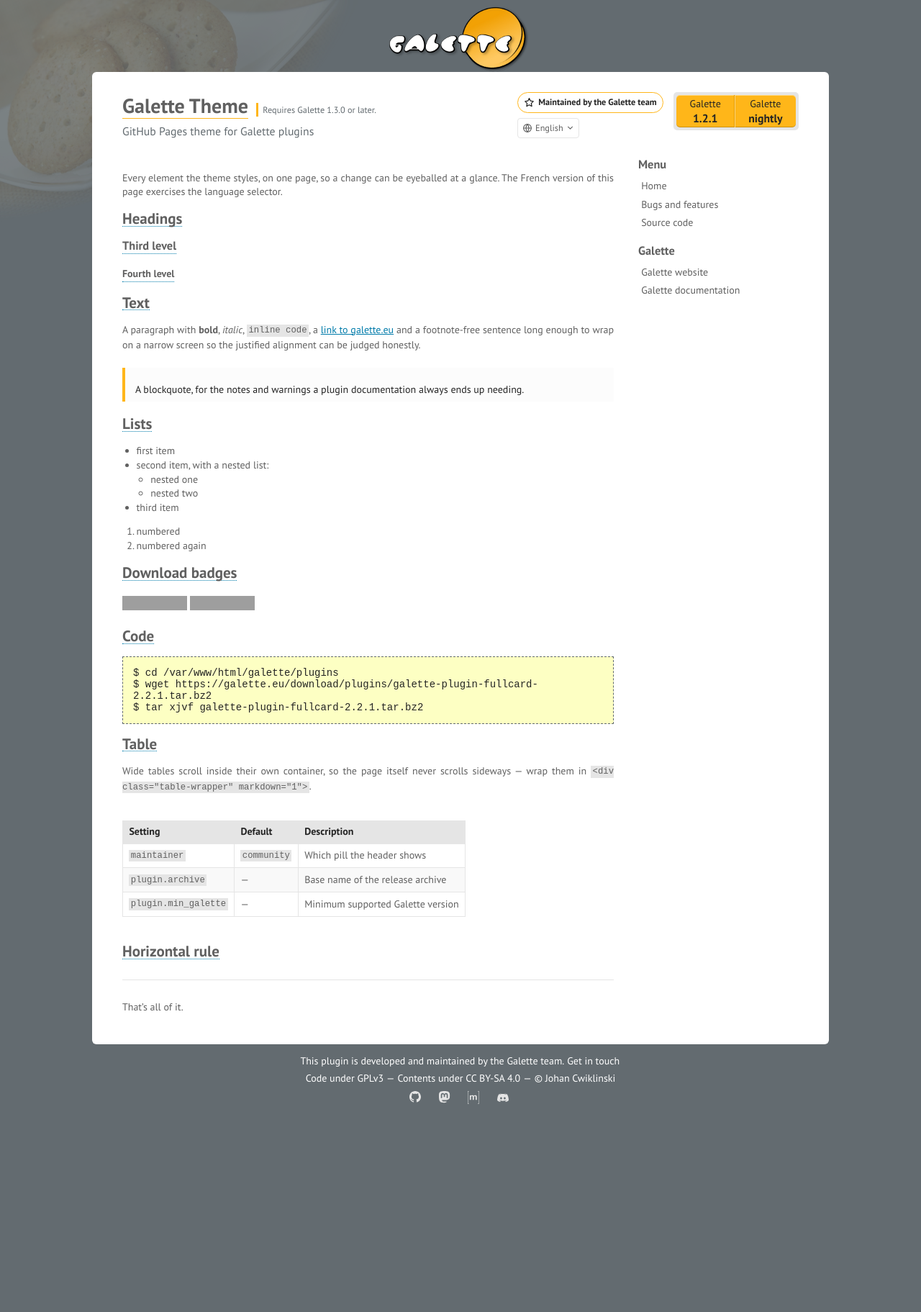
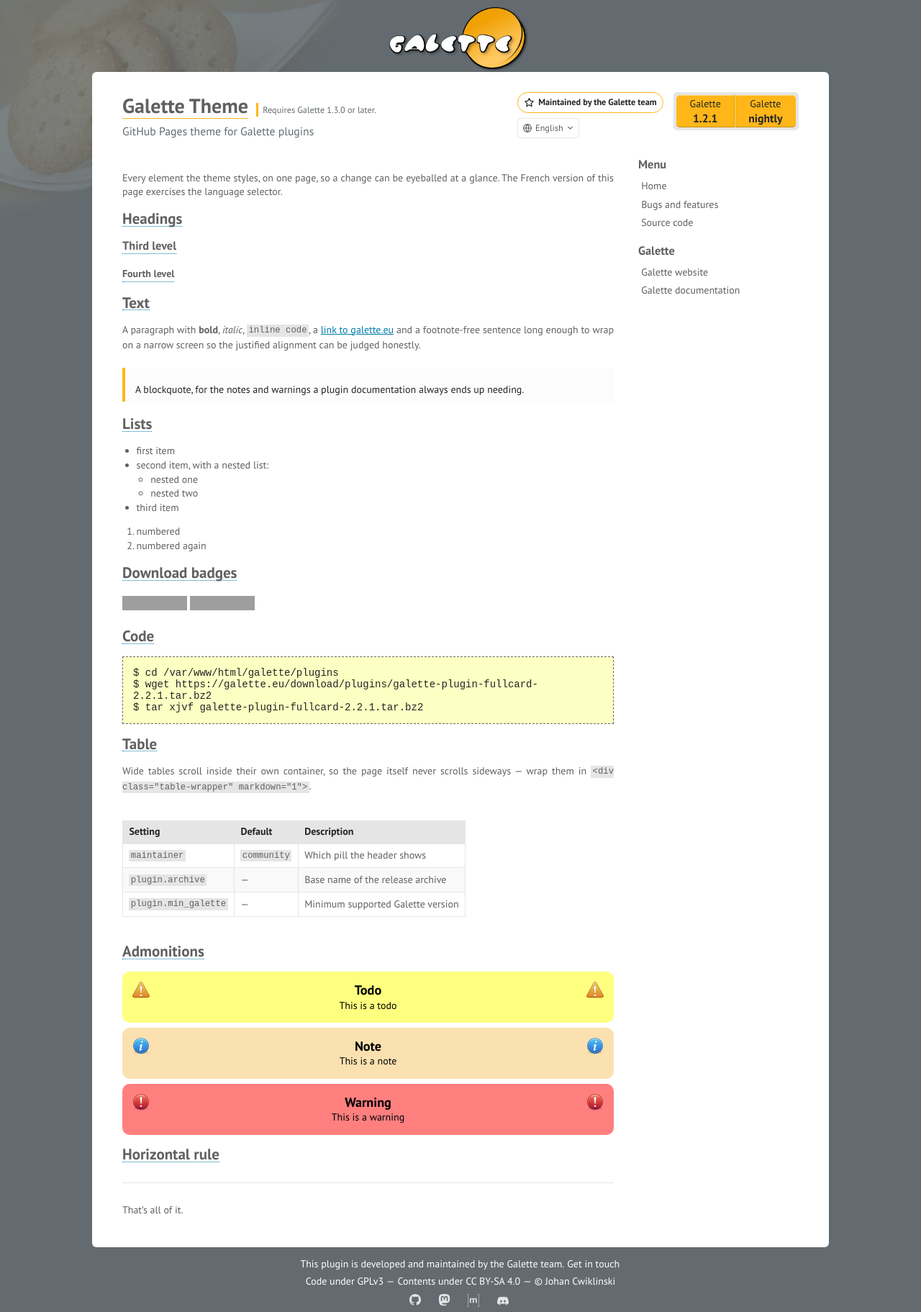
Before and after one commit to gagnieray/galette-theme-ghpages, a Jekyll site: the page built from demo.md, in a window 1280 px wide. Shown: the whole page at 72% size. Built offline with Jekyll 4.4.1, drawn with Linux system fonts in a browser that asks for light colours; before the commit the page ends 1541 px from its top, so only the background shows below that; grey boxes are pictures that could not be loaded.

Commit message:
Add admonitions

```diff
--- /dev/null
+++ b/_includes/alert.html
@@ -0,0 +1,4 @@
+<div class="admonition admonition-{{ include.type }}">
+    <p class="admonition-title">{{ include.type | capitalize }}</p>
+    <p>{{ include.content }}</p>
+</div>
--- a/_sass/galette.scss
+++ b/_sass/galette.scss
@@ -23,6 +23,7 @@
 @import "galette/base";
 @import "galette/layout";
 @import "galette/mobilemenu";
+@import "galette/alerts";
 
 // Fonts are resolved relatively to the compiled stylesheet, so the theme works
 // under any `baseurl` (`/plugin-fullcard` on project pages, `/` elsewhere).
--- /dev/null
+++ b/_sass/galette/_alerts.scss
@@ -0,0 +1,48 @@
+.admonition {
+    padding: 1em;
+    margin: .5em auto;
+    border-radius: 10px;
+    color: #000;
+}
+
+.admonition::after {
+    display: unset;
+    content: unset;
+}
+
+.admonition-todo {
+    background-color: rgba(255,255,0,0.5);
+}
+
+.admonition-note {
+    background-color: rgba(248, 195, 99, 0.5);
+}
+
+.admonition-warning {
+    background-color: rgba(255,0,0,0.5);
+}
+
+section#content .admonition p {
+    margin: 0;
+    text-align: center;
+}
+
+.admonition-title {
+    background-position: left top, right top;
+    background-repeat: no-repeat;
+    padding: .1em 0;
+    font-size: 1.3em;
+    font-weight: bold;
+
+    .admonition-todo & {
+        background-image: url('#{$assets-path}/images/todo.png'), url('#{$assets-path}/images/todo.png');
+    }
+
+    .admonition-note & {
+        background-image: url('#{$assets-path}/images/info.png'), url('#{$assets-path}/images/info.png');
+    }
+
+    .admonition-warning & {
+        background-image: url('#{$assets-path}/images/warning.png'), url('#{$assets-path}/images/warning.png');
+    }
+}
--- a/demo.md
+++ b/demo.md
@@ -62,6 +62,14 @@ sideways — wrap them in `<div class="table-wrapper" markdown="1">`.
 
 </div>
 
+## Admonitions
+
+{% include alert.html type="todo" content="This is a todo" %}
+
+{% include alert.html type="note" content="This is a note" %}
+
+{% include alert.html type="warning" content="This is a warning" %}
+
 ## Horizontal rule
 
 ---
```
Also changed, not shown: assets/images/info.png (added), assets/images/todo.png (added), assets/images/warning.png (added).
